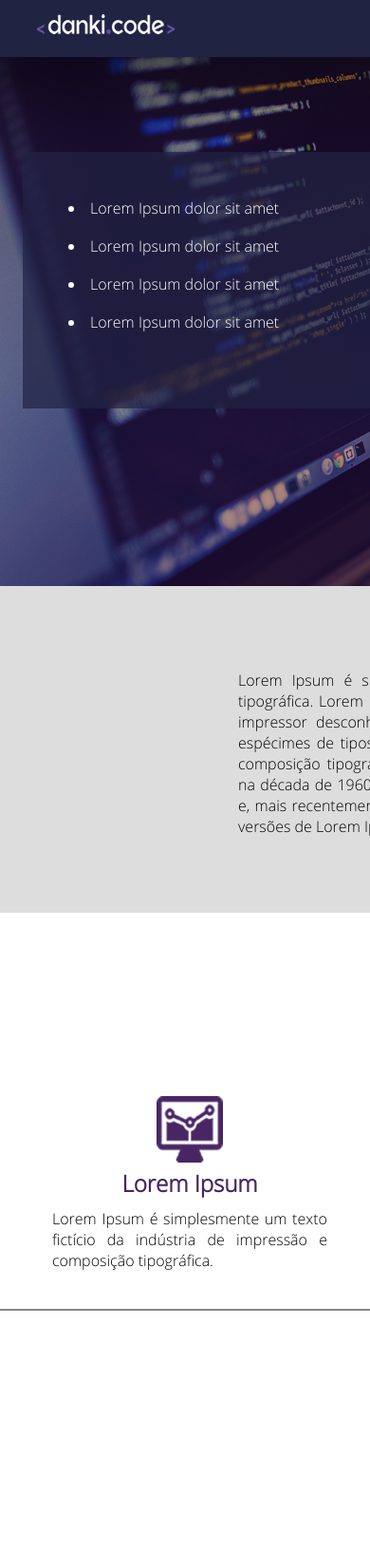
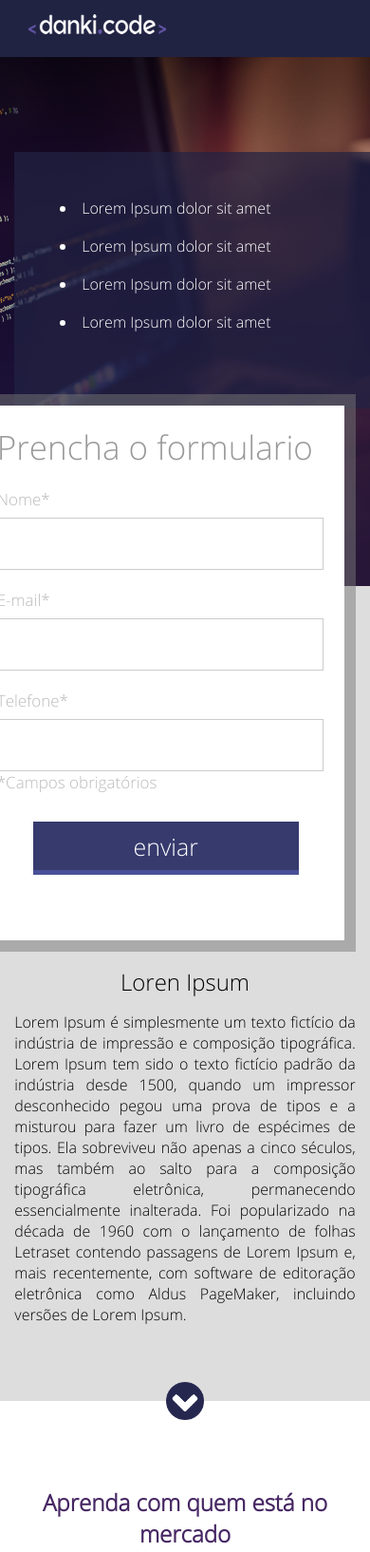
Before and after one commit to stefanie-martins/projeto_01, a plain HTML site: page index.html in a window 390 px wide. Shown: the top 1634 px of the page at 95% size. Before the commit the page ends 1450 px from the top, so only its background shows below. Drawn offline with Linux system fonts and the light colour scheme.

Commit message:
iniciando o responsivo

```diff
--- a/css/style.css
+++ b/css/style.css
@@ -15,6 +15,7 @@ html,body{
 
 .center
 {
+    max-width: 1280px;
     margin: 0 auto;
     padding: 0 2%;
 
@@ -22,8 +23,8 @@ html,body{
 
 .header
 {
-    min-width: 1200px;
     width: 100%;
+    padding: 0 2%;
     height: 60px;
     background-color: #212343;
 }
@@ -35,7 +36,7 @@ html,body{
 
 .container-banner{
     width: 100%;
-    min-width: 1200px;
+    padding: 0 2%;
     height: 557px;
     background-image: url(../imagens/header_bg.png);
     background-size: cover;
@@ -129,8 +130,7 @@ html,body{
 }
 
 .container-2{
-    min-width: 1200px;
-    padding: 40px;
+    padding: 40px 2%;
     background-color: #DDD;
     text-align: center;
 }
@@ -140,7 +140,8 @@ html,body{
 }
 
 .container-2 p {
-    width: 698px;
+    width: 100%;
+    max-width: 768px;
     margin-top: 15px;
     display: inline-block;
     text-align: justify;
@@ -158,8 +159,7 @@ html,body{
 }
 
 .section-1{
-    min-width: 1200px;
-    padding: 90px 0;
+    padding: 90px 2%;
 }
 
 .section-1 h2{
```
